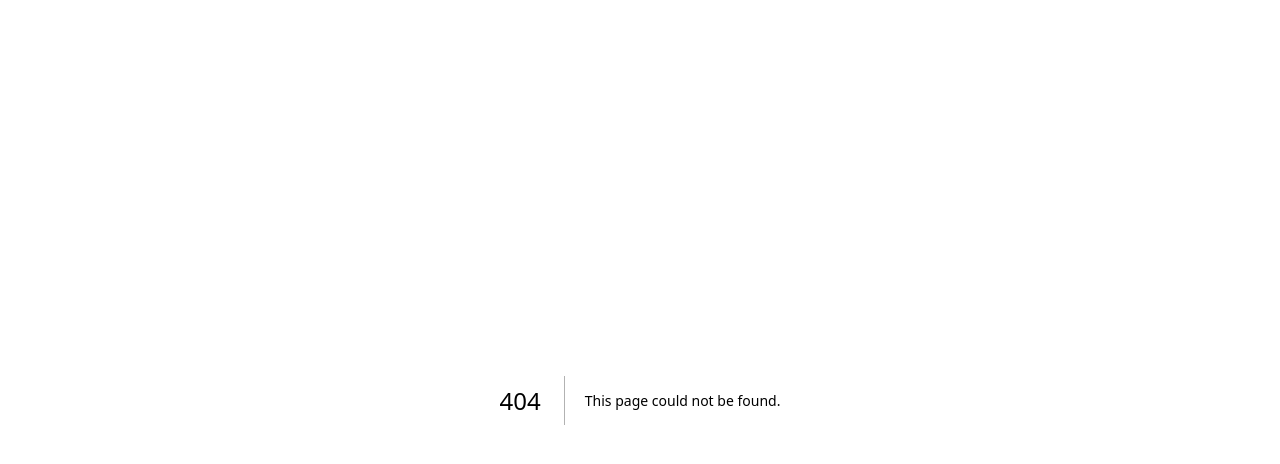
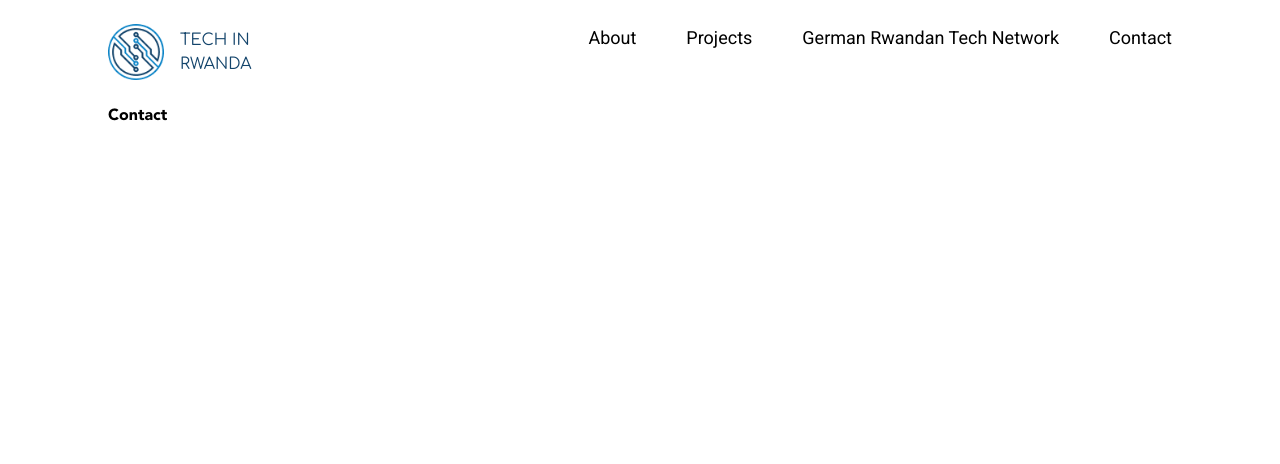
Before and after one commit to kb21-rw/tech-in-rwda-frontend, a Next.js app: page /projects in a window 1280 px wide. Before the commit this address had no page. Shown: the top 464 px of the page. Built offline with nearby package versions, Linux system fonts and the light colour scheme.

Commit message:
refactor: navbar component

```diff
--- a/public/data/siteConfig.json
+++ b/public/data/siteConfig.json
@@ -29,7 +29,7 @@
           {
             "id": 2,
             "text": "Projects",
-            "url": "/products"
+            "url": "/projects"
           },
           {
             "id": 3,
--- a/src/app/globals.css
+++ b/src/app/globals.css
@@ -5,5 +5,4 @@
 
 body {
     @apply max-w-screen-2xl mx-auto lg:px-27 px-7.5
-
 }
--- a/src/app/layout.tsx
+++ b/src/app/layout.tsx
@@ -1,17 +1,23 @@
+import Navbar from "@/components/Navbar";
 import { arvo, avenir, comfortaa, mulish, roboto } from "../../public/fonts";
 import "./globals.css";
+import navbarData from "../../public/data/siteConfig.json";
 
 export default function RootLayout({
   children,
 }: Readonly<{
   children: React.ReactNode;
 }>) {
+  const { data } = navbarData;
   return (
     <html
       lang="en"
       className={`${avenir.className} ${comfortaa.variable} ${mulish.variable} ${arvo.variable} ${roboto.variable} antialiased`}
     >
-      <body>{children}</body>
+      <body>
+        <Navbar {...data} />
+        {children}
+      </body>
     </html>
   );
 }
--- a/src/app/page.tsx
+++ b/src/app/page.tsx
@@ -1,11 +1,7 @@
-import Navbar from "@/components/Navbar";
-import navbarData from "../../public/data/siteConfig.json";
-
 export default function Home() {
-  const { data } = navbarData;
   return (
     <>
-      <Navbar {...data} />
+      <h1>Home page</h1>
     </>
   );
 }
--- /dev/null
+++ b/src/app/projects/page.tsx
@@ -0,0 +1,7 @@
+import React from "react";
+
+const Contact = () => {
+  return <div>Contact</div>;
+};
+
+export default Contact;
--- a/src/components/Navbar/Card.tsx
+++ b/src/components/Navbar/Card.tsx
@@ -3,6 +3,7 @@ import Link from "next/link";
 
 interface NavbarCardProps extends MenuItem {
   className?: string;
+  ref?: any;
 }
 
 const NavbarCard: React.FC<NavbarCardProps> = ({ url, text, className }) => {
--- a/src/components/Navbar/MenuDropdown/index.tsx
+++ b/src/components/Navbar/MenuDropdown/index.tsx
@@ -5,6 +5,7 @@ import Link from "next/link";
 import Image from "next/image";
 import { usePathname } from "next/navigation";
 import { NavbarProps } from "@/types/SiteConfigApi";
+import { useEffect, useRef } from "react";
 
 export const Logo = ({ url, text }: { url: string; text: string }) => (
   <Link href={url} className=" flex items-center gap-4">
@@ -24,17 +25,28 @@ export const MenuItems = ({
 }) => {
   const { menu } = data.attributes;
   const pathname = usePathname();
+  const activeRef = useRef<HTMLDivElement>(null);
+
+  useEffect(() => {
+    if (activeRef.current) {
+      activeRef.current.focus();
+    }
+  }, [pathname]);
+
   return (
     <div
       className={`${
         isOpen ? "flex flex-col items-center justify-center py-16.75" : "hidden"
-      } lg:flex lg:flex-row font-roboto gap-7.5 lg:gap-12.5 text-center`}
+      } lg:flex lg:flex-row font-roboto gap-7.5 lg:gap-12.5 text-center capitalize`}
     >
       {menu.map((item) => (
         <NavbarCard
           key={item.id}
           {...item}
-          className={`${pathname === item.url ? "text-black" : "text-primary"}`}
+          className={`hover hover:text-black ${
+            pathname === item.url ? "text-black" : "text-primary"
+          }`}
+          ref={pathname === item.url ? activeRef : null}
         />
       ))}
     </div>
--- a/src/components/Navbar/index.tsx
+++ b/src/components/Navbar/index.tsx
@@ -3,11 +3,18 @@
 import { useState } from "react";
 import { Logo, MenuIcon, MenuItems } from "./MenuDropdown";
 import { NavbarProps } from "@/types/SiteConfigApi";
+import { useEffect } from "react";
+import { usePathname } from "next/navigation";
 
 const Navbar = (data: NavbarProps) => {
   const { logo } = data.attributes;
   const { url, text } = logo.data.attributes;
   const [isOpen, setIsOpen] = useState(false);
+  const pathname = usePathname();
+
+  useEffect(() => {
+    setIsOpen(false);
+  }, [pathname]);
 
   return (
     <nav className="h-screen lg:h-full z-10">
```
